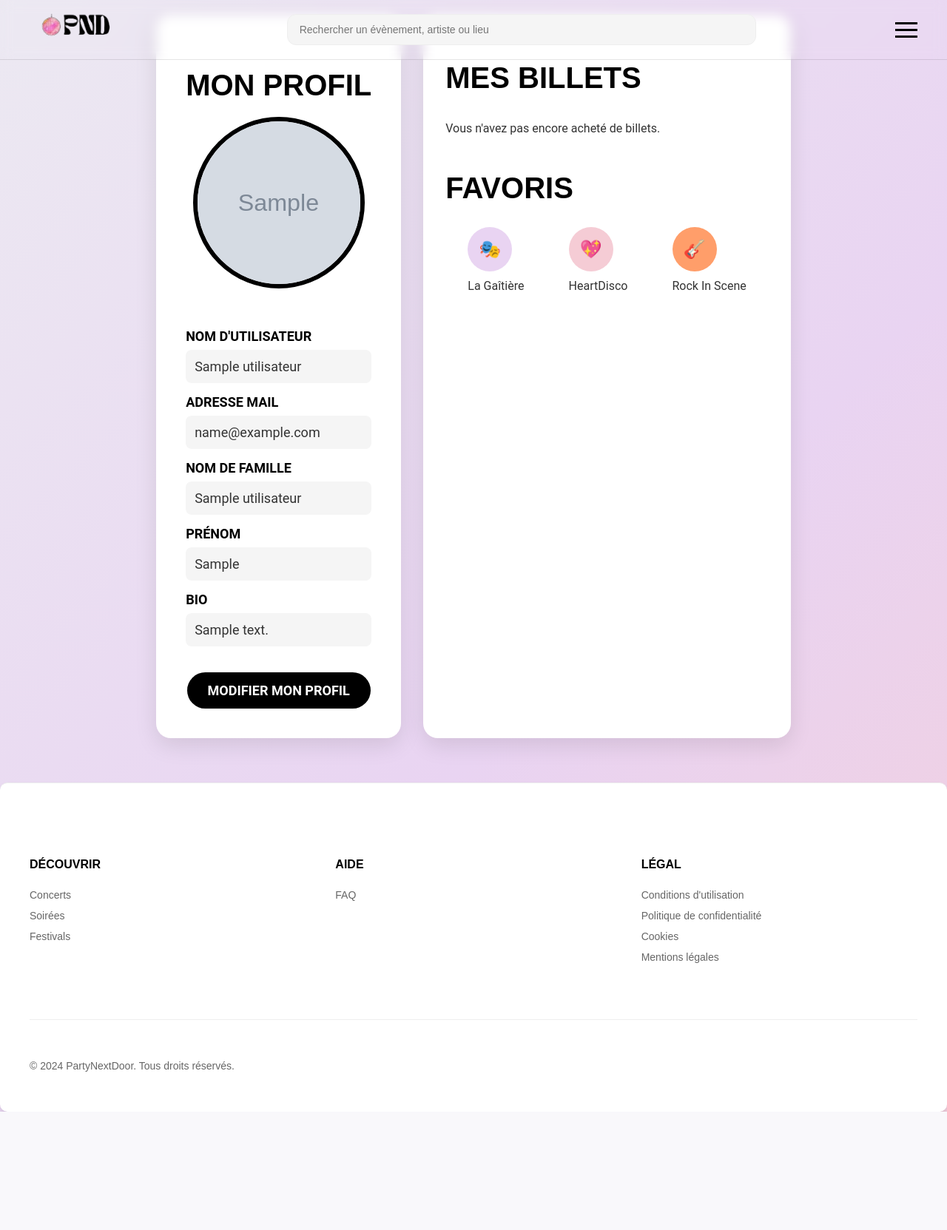
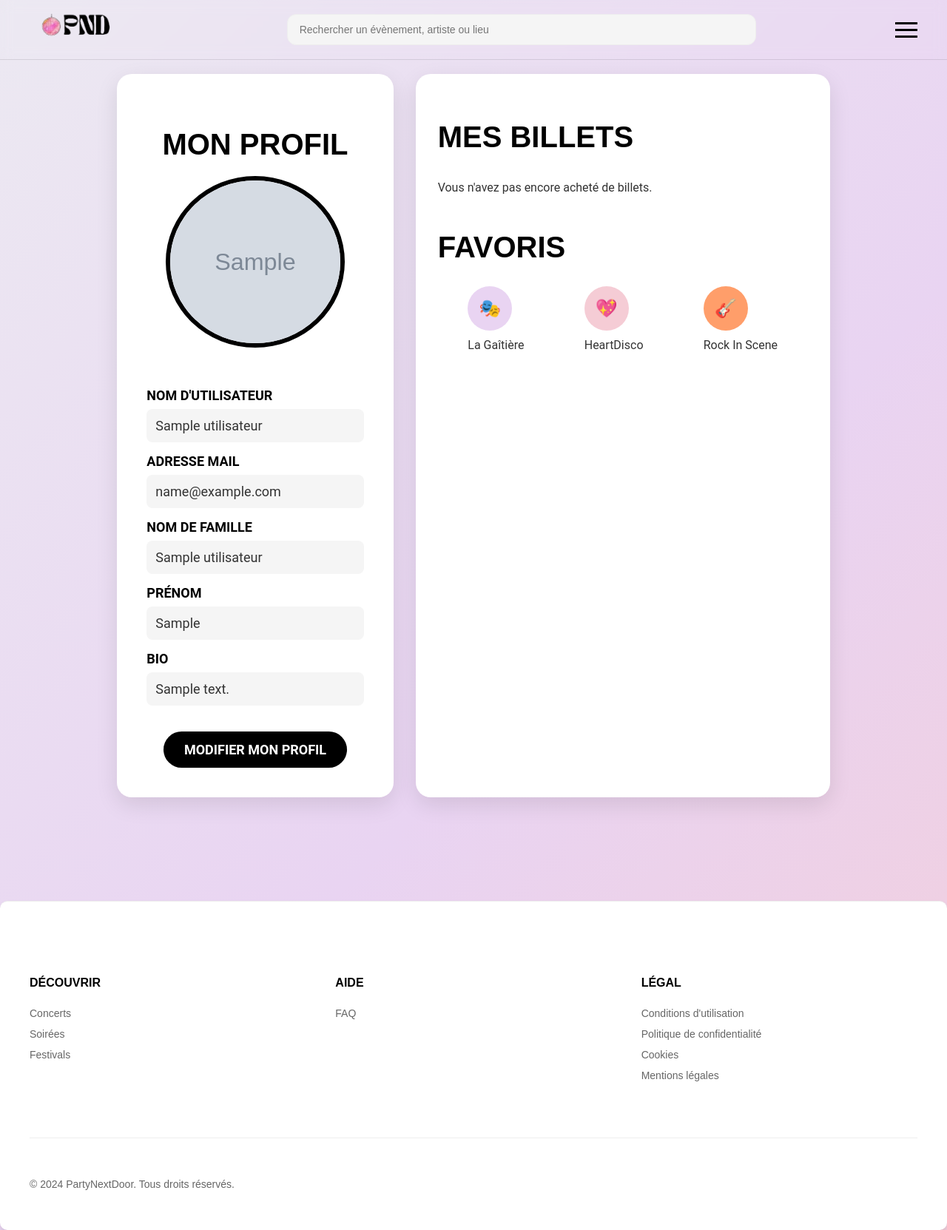
Before and after one commit to kuaix2/partyNextDoor, a PHP site: page /profil.php in a window 1280 px wide. Shown: the whole page at 74% size. Before the commit the page ends 1503 px from the top, so only its background shows below. Run offline with PHP 8.4, Linux system fonts and the light colour scheme; the visitor is signed in with stand-in values (Sample User, id 1); tables that the repository leaves empty or names only in its code hold one stand-in row (values such as "Sample post"); grey boxes marked "Sample" are stand-in pictures.

Commit message:
modif css profil

```diff
--- a/partyNextDoor/css/profil.css
+++ b/partyNextDoor/css/profil.css
@@ -20,7 +20,7 @@ body {
 .container {
     max-width: 1200px;
     margin: 0 auto;
-    padding: 20px;
+    padding: 100px;
 }
 
 
@@ -48,7 +48,7 @@ body {
 }
 
 .profile-photo {
-    width: 220px;
+    width: 230px;
     height: 220px;
     border-radius: 50%;
     object-fit: cover;
@@ -121,11 +121,17 @@ label {
     background-color: var(--secondary-color);
 }
 
+.btn-action{
+    text-decoration: none;
+    color:var(--text-color);
+}
+
 .ticket-grid {
     display: grid;
     grid-template-columns: repeat(auto-fit, minmax(200px, 1fr));
     gap: 20px;
     margin-bottom: 30px;
+    width: 500px;
 }
 
 .ticket-button {
@@ -141,6 +147,7 @@ label {
     cursor: pointer;
     transition: transform 0.3s ease, background-color 0.3s ease;
     text-align: center;
+    width: 230px;
 }
 
 .ticket-button:hover {
```
Also changed, not shown: partyNextDoor/uploads/IMG_4506.jpg (added).
